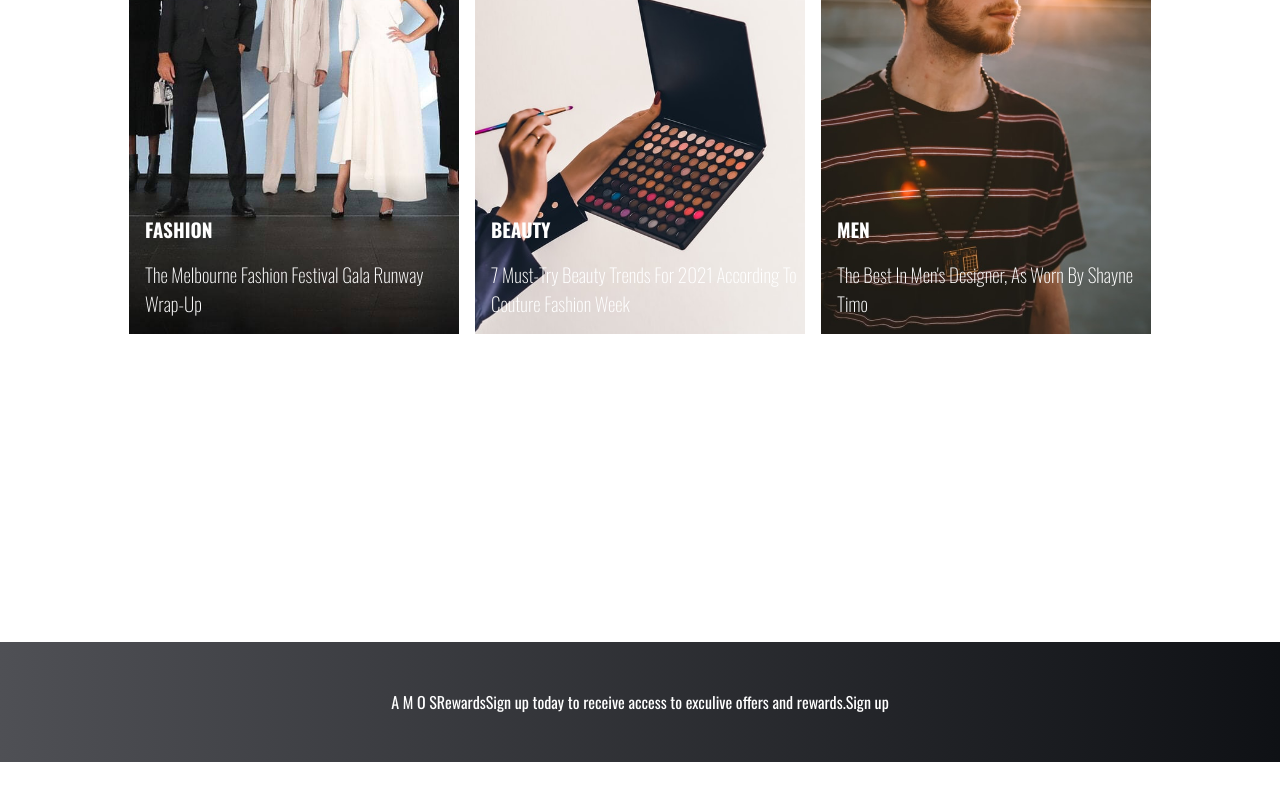
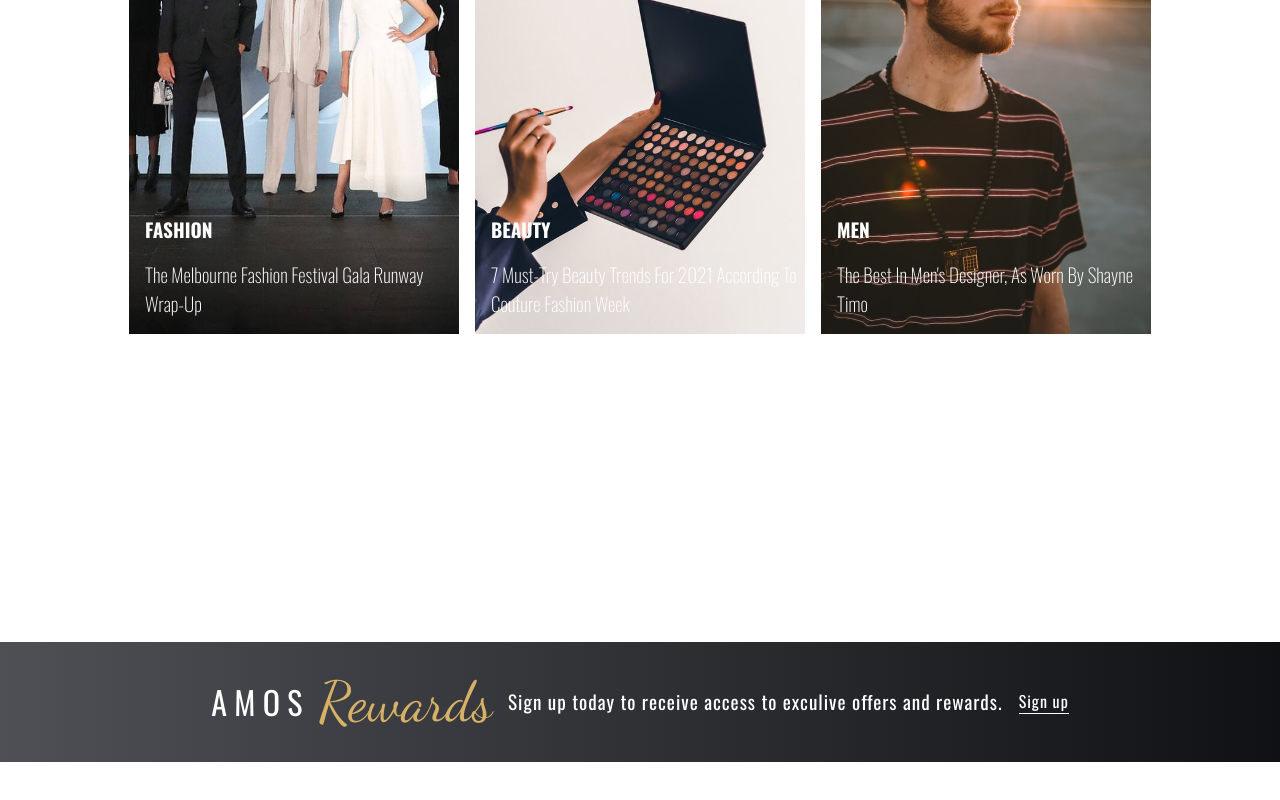
Before and after one commit to maxly20/Website-AMOS-Fashion, a plain HTML site: page index.html in a window 1280 px wide. Shown: the part 7501-8301 px from the top of the page. Drawn offline with nearby package versions, Linux system fonts and the light colour scheme.

Commit message:
finish signup footer

```diff
--- a/index.html
+++ b/index.html
@@ -345,7 +345,7 @@
           FOOTER
 ------------------------------>
     <footer class="footer">
-      <div class="signup"> <span class="signup__brand"> A M O S </span><span class="footer__rewards">Rewards</span> <span class="footer__signup">Sign up today to receive access to exculive offers and rewards.</span> <span class="footer__link">Sign up</span></div>
+      <div class="signup"> <span class="signup__brand"> A M O S </span><span class="signup__rewards">Rewards</span> <span class="signup__text">Sign up today to receive access to exculive offers and rewards.</span> <span class="signup__link">Sign up</span></div>
       <div class="connect"></div>
       <div class="footer__main"></div>
 
--- a/styles/_11-footer.scss
+++ b/styles/_11-footer.scss
@@ -16,3 +16,35 @@
   align-items: center;
   justify-content: center;
 }
+.signup__brand {
+  font-size: 2rem;
+}
+.signup__rewards {
+  font-size: 3.5rem;
+  font-family: 'Dancing Script', cursive;
+  margin: 0 1rem;
+  color: #d5b268;
+}
+.signup__text {
+  font-size: 1.2rem;
+  letter-spacing: 1px;
+  margin-right: 1rem;
+}
+.signup__link {
+  font-size: 1rem;
+  letter-spacing: 1px;
+  border-bottom: 1px solid white;
+  cursor: pointer;
+}
+@media screen and (max-width: 900px) {
+  .signup {
+    flex-direction: column;
+    align-items: center;
+  }
+  .signup__text {
+    margin: 1rem 0;
+  }
+  .signup {
+    padding: 1.2rem 0;
+  }
+}
```
Also changed, not shown: styles/main.css, 1 other file.
